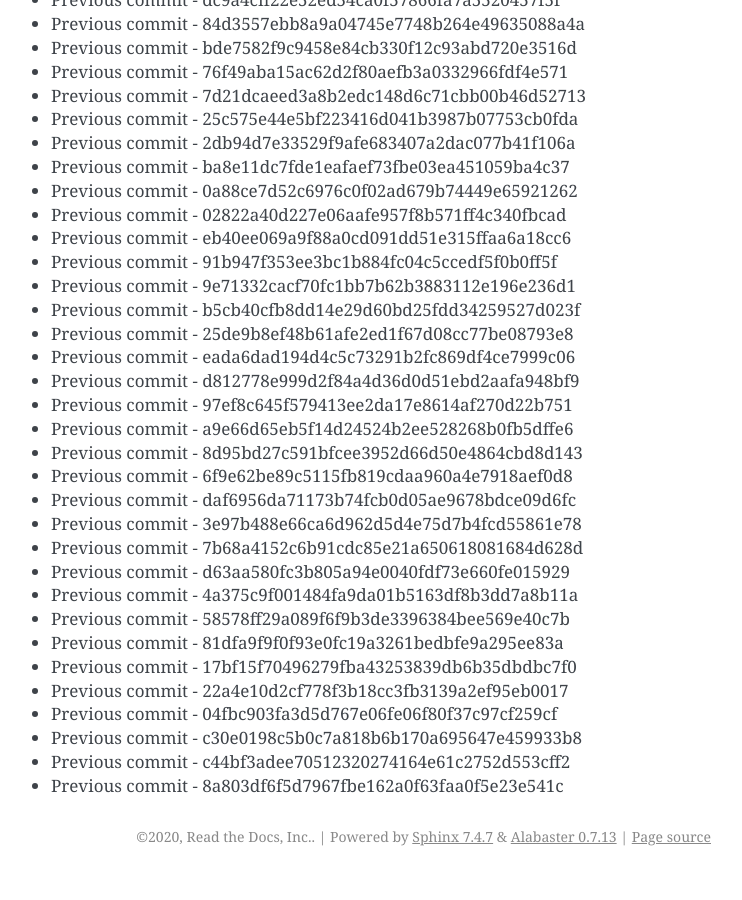
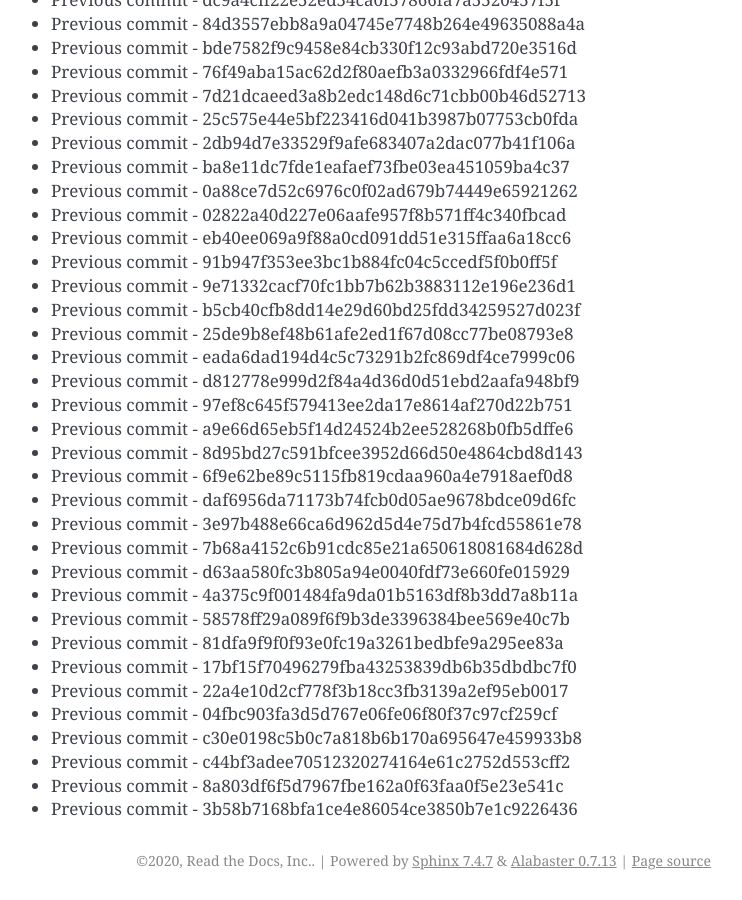
Before and after one commit to readthedocs/rtd-git-stresstest, a Sphinx documentation site: the page built from docs/updates.rst, in a window 1280 px wide and 900 px high, scrolled down 9341 px. Shown: the whole window, without its empty margins (399-1141 px from the left). Built offline with Sphinx 7.4.7, drawn with Linux system fonts in a browser that asks for light colours; before the commit the page ends 10217 px from its top, so only the background shows below that.

Commit message:
Generating commit from previous: 3b58b7168bfa1ce4e86054ce3850b7e1c9226436

```diff
--- a/docs/updates.rst
+++ b/docs/updates.rst
@@ -424,3 +424,4 @@ It can be tested for any performance characteristics.
 * Previous commit - c30e0198c5b0c7a818b6b170a695647e459933b8
 * Previous commit - c44bf3adee70512320274164e61c2752d553cff2
 * Previous commit - 8a803df6f5d7967fbe162a0f63faa0f5e23e541c
+* Previous commit - 3b58b7168bfa1ce4e86054ce3850b7e1c9226436
```
